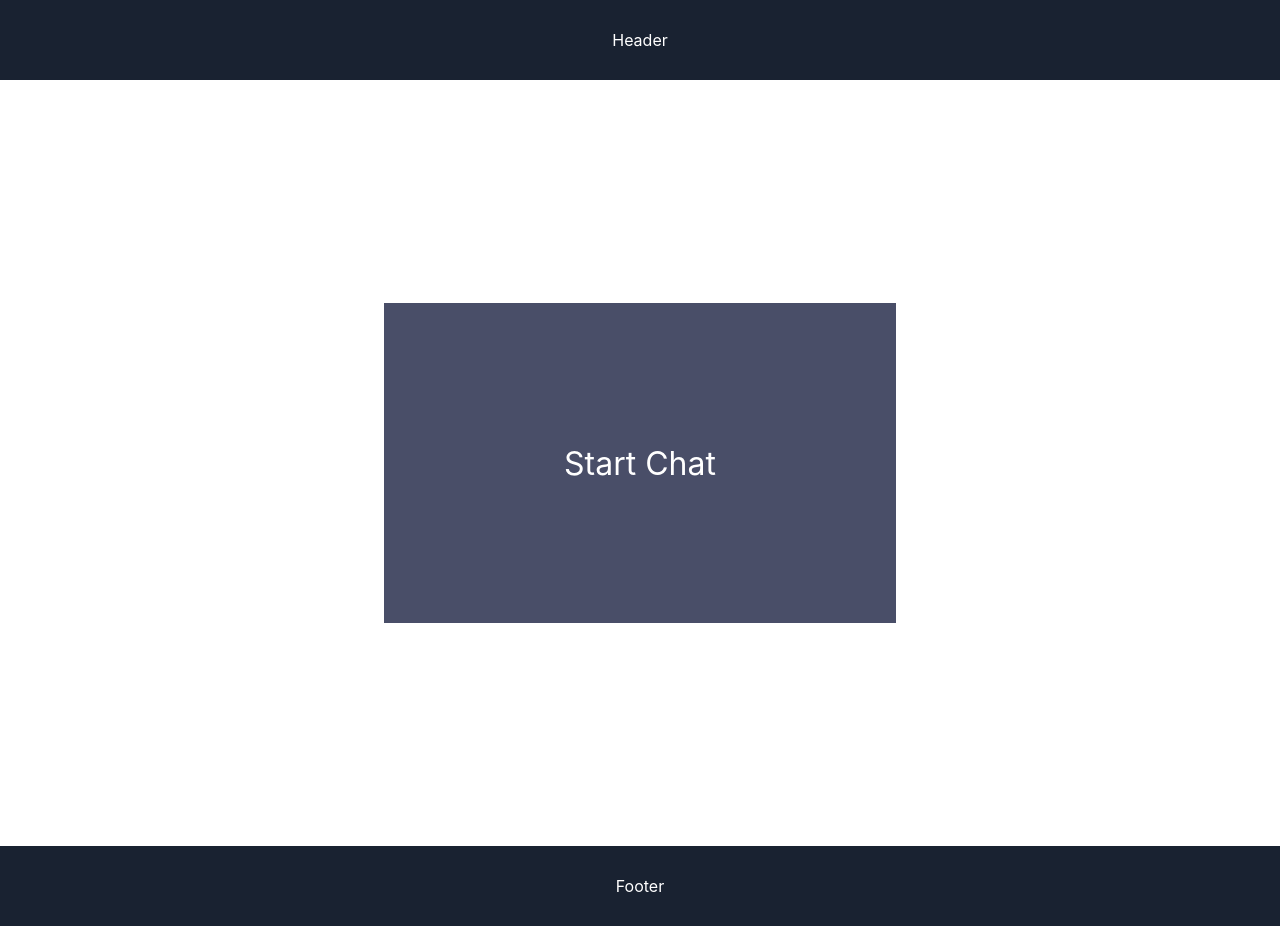
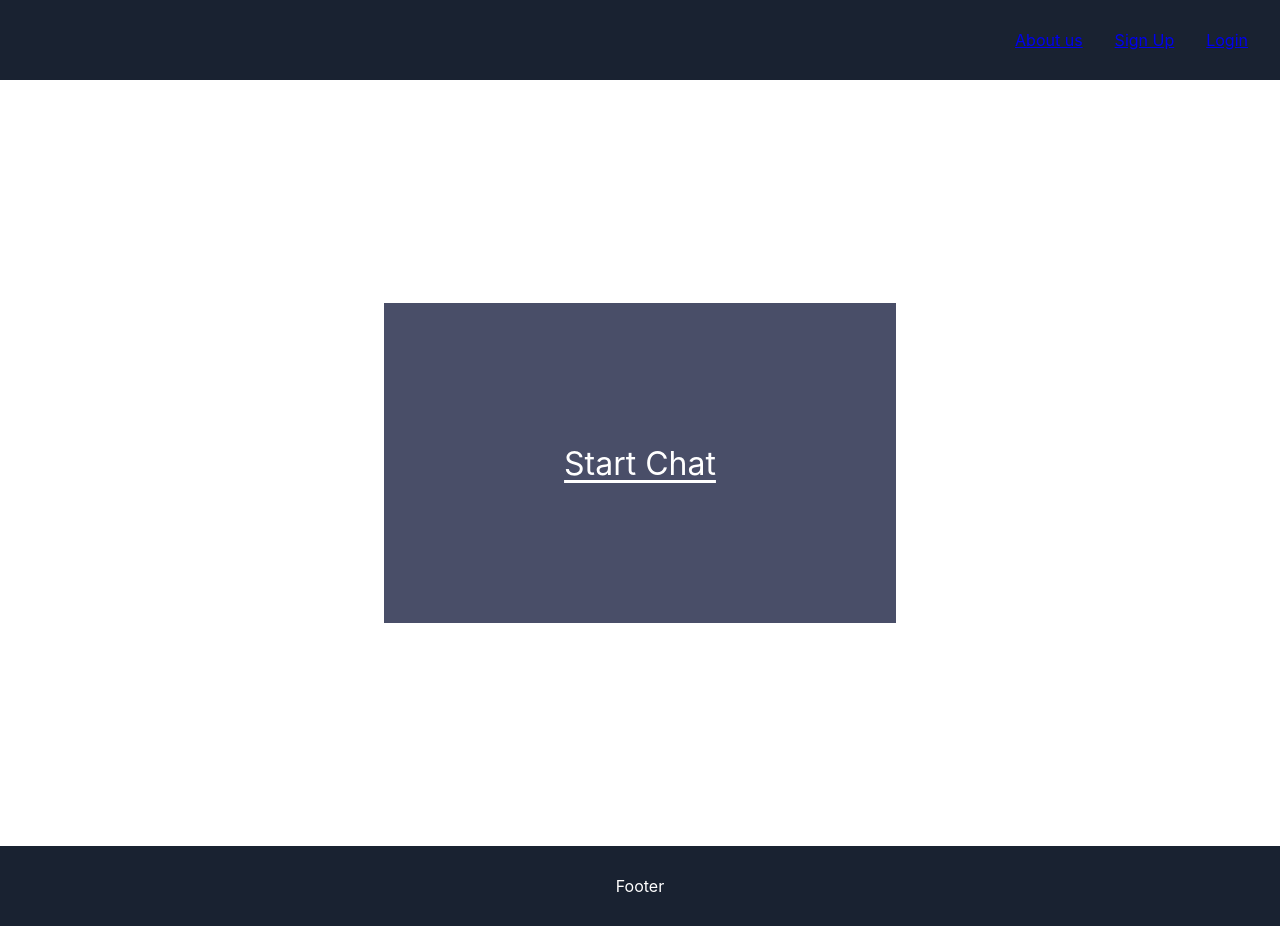
Before and after one commit to Reldin/lets-talk, a React (Create React App) app: page / in a window 1280 px wide. Built offline with nearby package versions, Linux system fonts and the light colour scheme.

Commit message:
second commit to include everything

```diff
--- a/package.json
+++ b/package.json
@@ -12,6 +12,7 @@
     "@types/react-dom": "^18.0.6",
     "react": "^18.2.0",
     "react-dom": "^18.2.0",
+    "react-router-dom": "^6.3.0",
     "react-scripts": "5.0.1",
     "typescript": "^4.7.4",
     "web-vitals": "^2.1.4"
--- a/src/App.tsx
+++ b/src/App.tsx
@@ -1,12 +1,18 @@
+import { Route, Routes } from "react-router-dom";
 import Footer from "./Layout/Footer";
 import Header from "./Layout/Header";
 import FrontPage from "./Pages/FrontPage";
+import NotFoundPage from "./Pages/NotFoundPage";
 
 const App = () => {
   return (
     <div className="App">
-      <Header />
-      <FrontPage />
+      <Header link1="About us" link2="Sign Up" link3="Login" />
+      <Routes>
+        <Route path="/" element={<FrontPage />} />
+        <Route path="/signup" />
+        <Route path="*" element={<NotFoundPage />} />
+      </Routes>
       <Footer />
     </div>
   );
--- a/src/Layout/Header.module.css
+++ b/src/Layout/Header.module.css
@@ -1,9 +1,19 @@
 .main {
   display: flex;
   flex-flow: row;
-  justify-content: center;
+  justify-content: flex-end;
   align-items: center;
   height: 5rem;
   background-color: #192231;
   color: white;
 }
+
+.linkcontainer {
+  display: flex;
+  align-items: flex-end;
+  justify-content: flex-end;
+}
+
+.linkcontainer a {
+  margin: 0 2rem 0 0;
+}
--- a/src/Layout/Header.tsx
+++ b/src/Layout/Header.tsx
@@ -1,6 +1,22 @@
+import { Link } from "react-router-dom";
 import styles from "./Header.module.css";
-const Header = (props: any) => {
-  return <header className={styles.main}>Header</header>;
+
+interface HeaderProps {
+  link1: string;
+  link2: string;
+  link3: string;
+}
+
+const Header = (props: HeaderProps) => {
+  return (
+    <header className={styles.main}>
+      <nav className={styles.linkcontainer}>
+        <Link to={props.link1}>{props.link1}</Link>
+        <Link to={props.link2}>{props.link2}</Link>
+        <Link to={props.link3}>{props.link3}</Link>
+      </nav>
+    </header>
+  );
 };
 
 export default Header;
--- a/src/Pages/FrontPage.tsx
+++ b/src/Pages/FrontPage.tsx
@@ -4,7 +4,7 @@ import MenuComponent from "./MenuComponent";
 const FrontPage = (props: any) => {
   return (
     <div className={styles.background}>
-      <MenuComponent />
+      <MenuComponent linkText="Start Chat" />
     </div>
   );
 };
--- a/src/Pages/MenuComponent.module.css
+++ b/src/Pages/MenuComponent.module.css
@@ -10,4 +10,7 @@
 
 .link {
   font-size: 2rem;
+  cursor: pointer;
+  text-decoration: underline;
+  text-underline-offset: 5px;
 }
--- a/src/Pages/MenuComponent.tsx
+++ b/src/Pages/MenuComponent.tsx
@@ -1,9 +1,13 @@
 import styles from "./MenuComponent.module.css";
 
-const MenuComponent = (props: any) => {
+interface MenuComponentProps {
+  linkText: string;
+}
+
+const MenuComponent = (props: MenuComponentProps) => {
   return (
     <div className={styles.main}>
-      <a className={styles.link}>Start Chat</a>
+      <a className={styles.link}>{props.linkText}</a>
     </div>
   );
 };
--- a/src/index.tsx
+++ b/src/index.tsx
@@ -1,15 +1,18 @@
-import React from 'react';
-import ReactDOM from 'react-dom/client';
-import './index.css';
-import App from './App';
-import reportWebVitals from './reportWebVitals';
+import React from "react";
+import ReactDOM from "react-dom/client";
+import "./index.css";
+import App from "./App";
+import reportWebVitals from "./reportWebVitals";
+import { BrowserRouter } from "react-router-dom";
 
 const root = ReactDOM.createRoot(
-  document.getElementById('root') as HTMLElement
+  document.getElementById("root") as HTMLElement
 );
 root.render(
   <React.StrictMode>
-    <App />
+    <BrowserRouter>
+      <App />
+    </BrowserRouter>
   </React.StrictMode>
 );
 
```
Also changed, not shown: public/IMG_20200711_063459.jpg (added), 1 other file (tests, documents, lock files or other folders).
